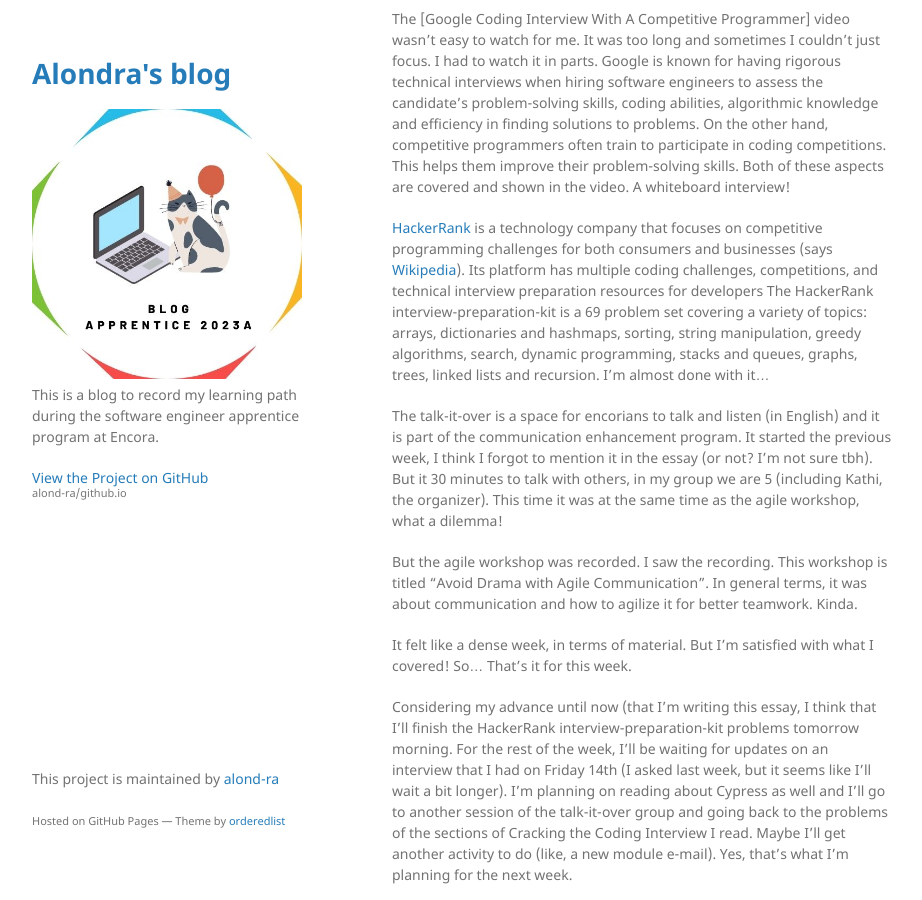
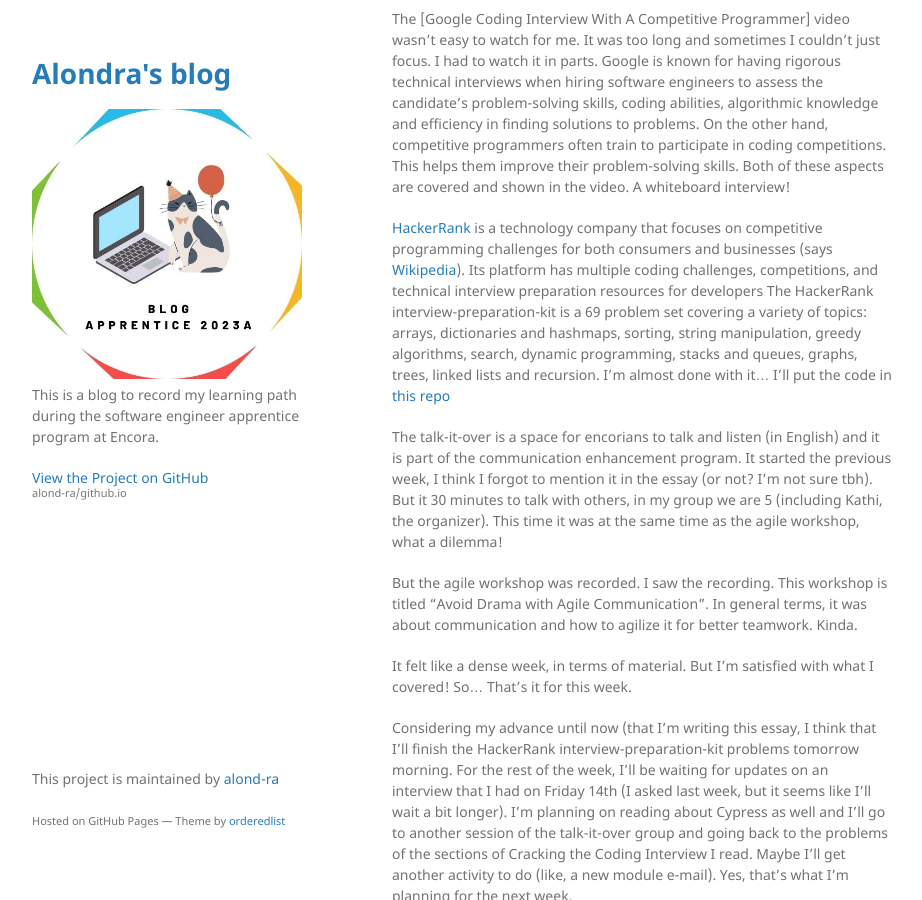
Before and after one commit to alond-ra/github.io, a Jekyll site: the page built from _posts/2023-07-24-Week 27.markdown, in a window 1280 px wide and 900 px high, scrolled down 915 px. Shown: the whole window, without its empty margins (178-1100 px from the left). Built offline with Jekyll 4.4.1, drawn with Linux system fonts in a browser that asks for light colours.

Commit message:
Update 2023-07-24-Week 27.markdown

```diff
--- a/_posts/2023-07-24-Week 27.markdown
+++ b/_posts/2023-07-24-Week 27.markdown
@@ -18,7 +18,7 @@ The [Five Ways To Make Peace With Failure](https://www.forbes.com/sites/susantar
 The [Google Coding Interview With A Competitive Programmer] video wasn't easy to watch for me. It was too long and sometimes I couldn't just focus. I had to watch it in parts. Google is known for having rigorous technical interviews when hiring software engineers to assess the candidate's problem-solving skills, coding abilities, algorithmic knowledge and efficiency in finding solutions to problems. On the other hand, competitive programmers often train to participate in coding competitions. This helps them improve their problem-solving skills. Both of these aspects are covered and shown in the video. A whiteboard interview!
 
 [HackerRank](https://www.hackerrank.com/) is a technology company that focuses on competitive programming challenges for both consumers and businesses (says [Wikipedia](https://en.wikipedia.org/wiki/HackerRank)). Its platform has multiple coding challenges, competitions, and technical interview preparation resources for developers
-The HackerRank interview-preparation-kit is a 69 problem set covering a variety of topics: arrays, dictionaries and hashmaps, sorting, string manipulation, greedy algorithms, search, dynamic programming, stacks and queues, graphs, trees, linked lists and recursion. I'm almost done with it...
+The HackerRank interview-preparation-kit is a 69 problem set covering a variety of topics: arrays, dictionaries and hashmaps, sorting, string manipulation, greedy algorithms, search, dynamic programming, stacks and queues, graphs, trees, linked lists and recursion. I'm almost done with it... I'll put the code in [this repo](https://github.com/alond-ra/interview-preparation-kit-HackerRank)
 
 The talk-it-over is a space for encorians to talk and listen (in English) and it is part of the communication enhancement program. It started the previous week, I think I forgot to mention it in the essay (or not? I'm not sure tbh). But it 30 minutes to talk with others, in my group we are 5 (including Kathi, the organizer). This time it was at the same time as the agile workshop, what a dilemma!
 
```
